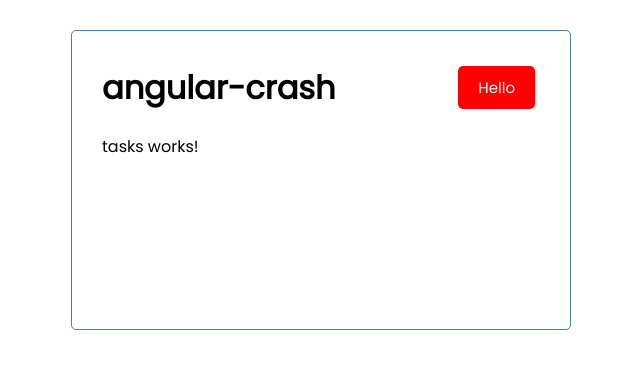
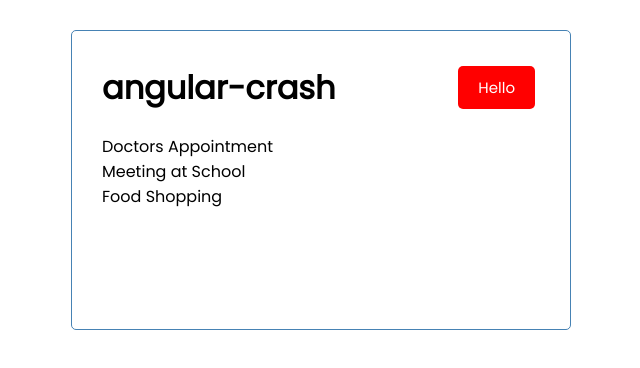
Before and after one commit to eggsys/Angular-CrashCourse, an Angular app: page / in a window 1280 px wide. Shown: the top 368 px of the page, without its empty margins (319-959 px from the left). Built offline with nearby package versions, Linux system fonts and the light colour scheme.

Commit message:
loop *ng for (data from mock task)

```diff
--- a/src/app/components/tasks/tasks.component.html
+++ b/src/app/components/tasks/tasks.component.html
@@ -1 +1 @@
-<p>tasks works!</p>
+<p *ngFor="let task of tasks">{{task.text}}</p>
--- a/src/app/components/tasks/tasks.component.ts
+++ b/src/app/components/tasks/tasks.component.ts
@@ -1,6 +1,6 @@
 import { Component, OnInit } from '@angular/core';
-import {Task} from '../../Task'
-import {TASKS} from '../../mock-tasks'
+import {Task} from '../../Task'    // interface
+import {TASKS} from '../../mock-tasks' // mock data
 
 // this components shall get data from json, Backend
 
@@ -10,7 +10,7 @@
   styleUrls: ['./tasks.component.css']
 })
 export class TasksComponent implements OnInit {
-
+  tasks: Task[] = TASKS
   constructor() { }
 
   ngOnInit(): void {
```
